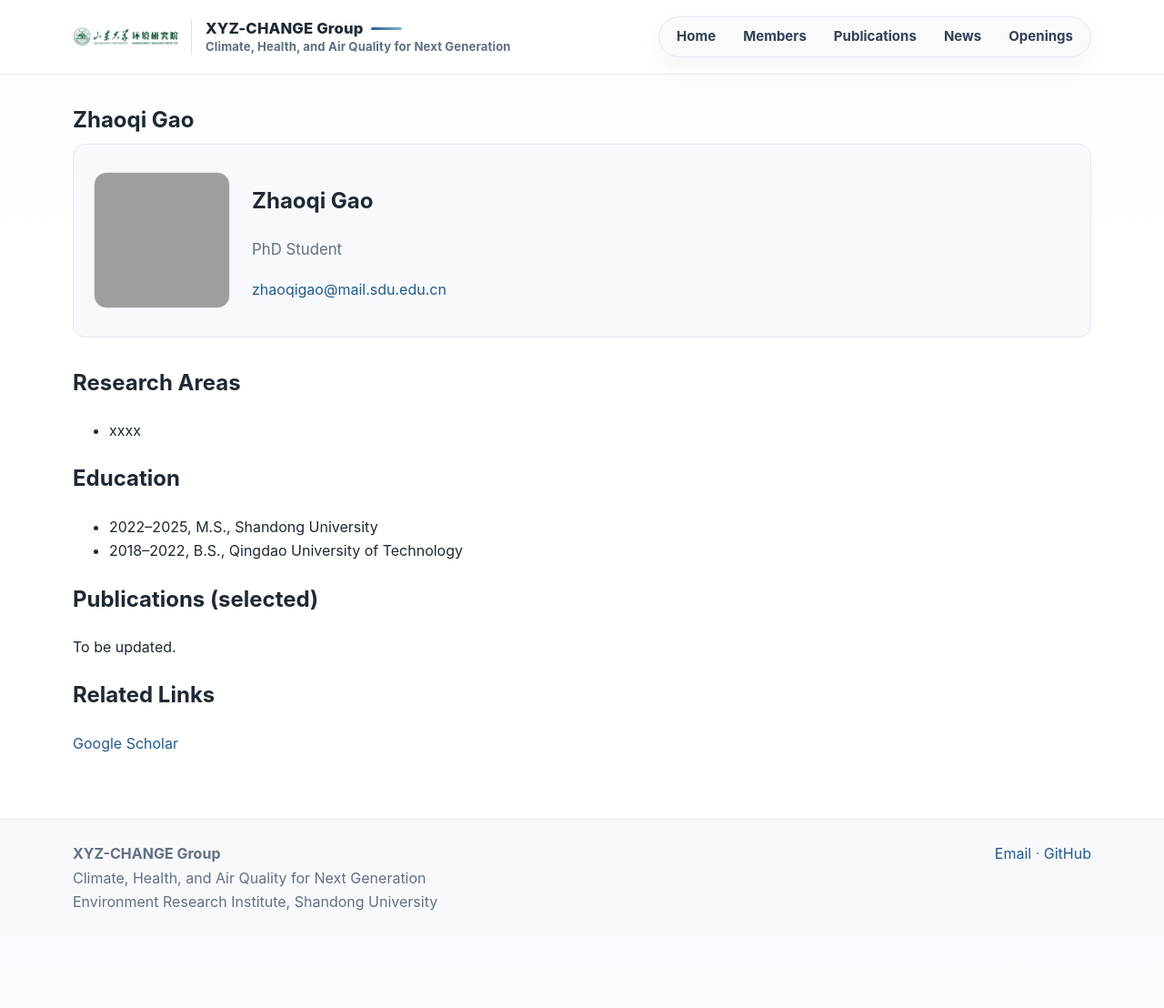
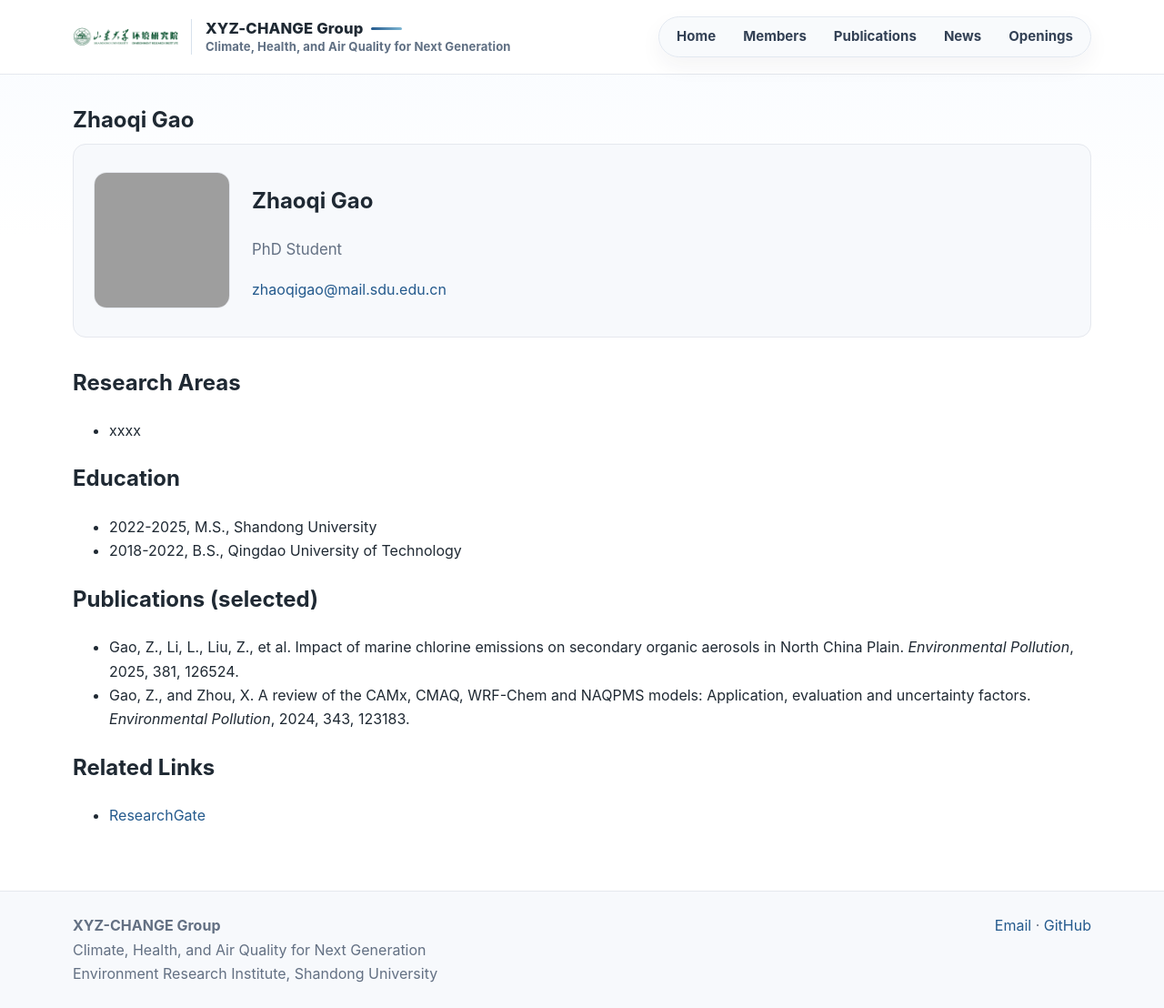
Before and after one commit to MuJSh/xyz_CHANGE, a Jekyll site: the page built from _pages/zhaoqi-gao.md, in a window 1280 px wide and 1108 px high. Shown: the whole window at 91% size. Built offline with Jekyll 4.4.1, drawn with Linux system fonts in a browser that asks for light colours.

Commit message:
Add selected publications and ResearchGate for Zhaoqi Gao

```diff
--- a/_pages/zhaoqi-gao.md
+++ b/_pages/zhaoqi-gao.md
@@ -19,5 +19,14 @@ permalink: /members/zhaoqi-gao/
 
 ## Education
 
-- 2022–2025, M.S., Shandong University
-- 2018–2022, B.S., Qingdao University of Technology
+- 2022-2025, M.S., Shandong University
+- 2018-2022, B.S., Qingdao University of Technology
+
+## Publications (selected)
+
+- Gao, Z., Li, L., Liu, Z., et al. Impact of marine chlorine emissions on secondary organic aerosols in North China Plain. *Environmental Pollution*, 2025, 381, 126524.
+- Gao, Z., and Zhou, X. A review of the CAMx, CMAQ, WRF-Chem and NAQPMS models: Application, evaluation and uncertainty factors. *Environmental Pollution*, 2024, 343, 123183.
+
+## Related Links
+
+- [ResearchGate](https://www.researchgate.net/profile/Zhaoqi-Gao-3)
```
